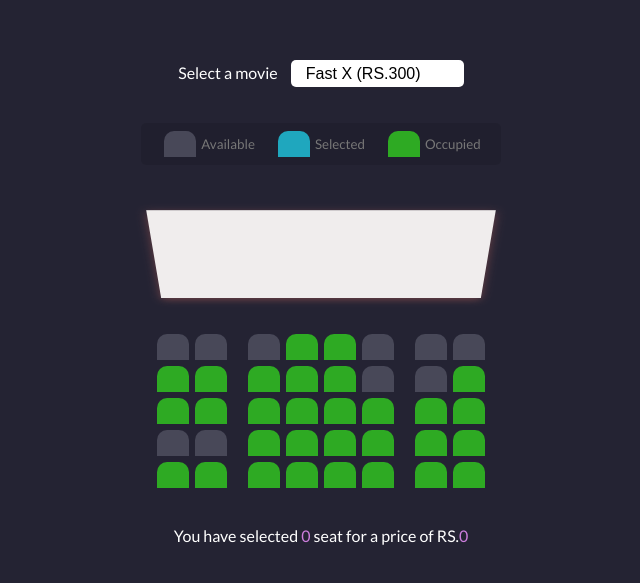
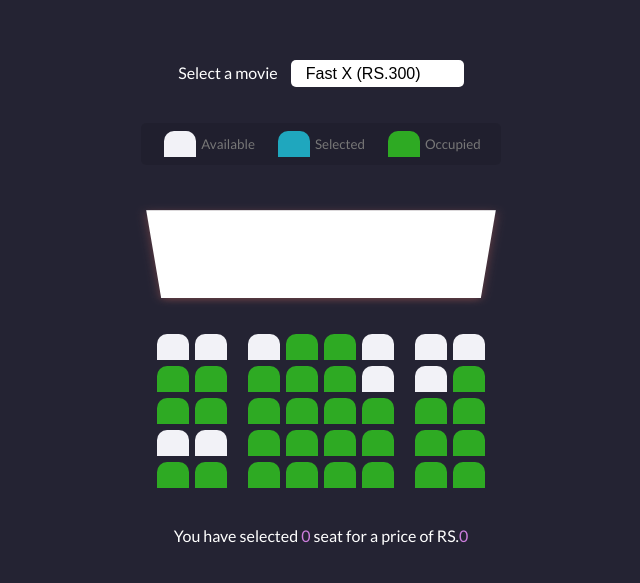
Before and after one commit to mansijangra026/Ticket-Booking, a plain HTML site: page index.html in a window 1280 px wide. Shown: the part 105-688 px from the top of the page, without its empty margins (319-959 px from the left). Drawn offline with Linux system fonts and the light colour scheme.

Commit message:
Update style.css

```diff
--- a/style.css
+++ b/style.css
@@ -38,7 +38,7 @@ body {
 }
 
 .seat {
-  background-color: #484858;
+  background-color: #f2f2f7;
   height: 26px;
   width: 32px;
   margin: 3px;
@@ -98,7 +98,7 @@ body {
 }
 
 .screen {
-  background-color: #f0eded;
+  background-color: #ffffff;
   height: 120px;
   width: 100%;
   margin: 15px 0;
```
